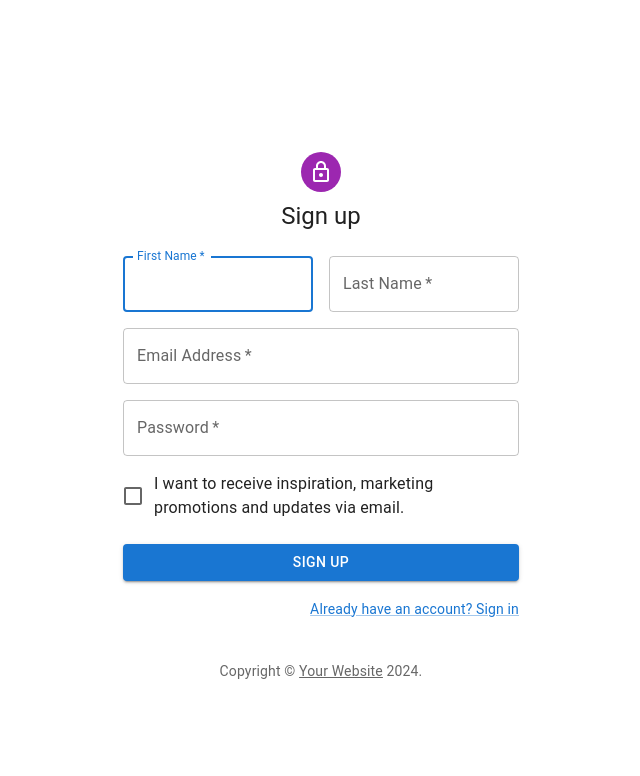
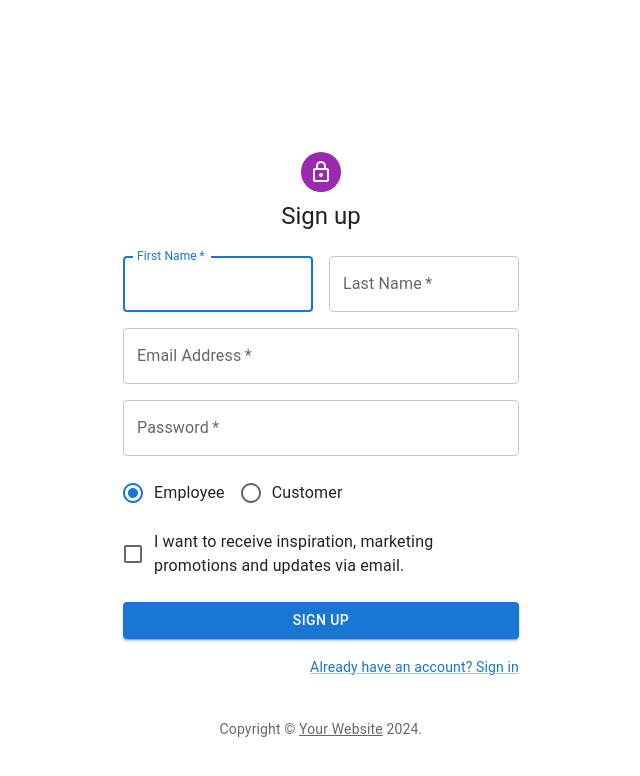
Before and after one commit to Blyndone/BookNet, a React (Create React App) app in the folder client/library-frontend/: page /signUp in a window 1280 px wide. Shown: the top 776 px of the page, without its empty margins (319-959 px from the left). Built offline with nearby package versions, Linux system fonts and the light colour scheme.

Commit message:
Updated login and sign up file

```diff
--- a/client/library-frontend/src/login.js
+++ b/client/library-frontend/src/login.js
@@ -121,7 +121,7 @@ const Login = (props) => {
             else
             // Else, ask user if they want to create a new account and if yes, then log in
                 if (window.confirm("An account does not exist with this email address: " + email + ". Do you want to create a new account?")) {
-                    logIn()
+                    navigate("/signUp")
                 }
         })
 
@@ -230,7 +230,7 @@ const Login = (props) => {
                     </Link>
                   </Grid>
                   <Grid item>
-                    <Link href="#" variant="body2">
+                    <Link href="/signUp" variant="body2">
                       {"Don't have an account? Sign Up"}
                     </Link>
                   </Grid>
--- a/client/library-frontend/src/signUp.js
+++ b/client/library-frontend/src/signUp.js
@@ -6,6 +6,8 @@ import TextField from '@mui/material/TextField';
 import FormControlLabel from '@mui/material/FormControlLabel';
 import Checkbox from '@mui/material/Checkbox';
 import Link from '@mui/material/Link';
+import RadioGroup from '@mui/material/RadioGroup';
+import Radio from '@mui/material/Radio';
 import Grid from '@mui/material/Grid';
 import Box from '@mui/material/Box';
 import LockOutlinedIcon from '@mui/icons-material/LockOutlined';
@@ -33,6 +35,9 @@ function Copyright(props) {
 const defaultTheme = createTheme();
 
 export default function SignUp() {
+    const [role, setRole] = React.useState('employee');
+
+
   const handleSubmit = (event) => {
     event.preventDefault();
     const data = new FormData(event.currentTarget);
@@ -105,6 +110,18 @@ export default function SignUp() {
                 />
               </Grid>
               <Grid item xs={12}>
+                <RadioGroup
+                  row
+                  aria-label="role"
+                  name="role"
+                  value={role}
+                  onChange={ev => setRole(ev.target.value)}
+                >
+                  <FormControlLabel value="employee" control={<Radio />} label="Employee" />
+                  <FormControlLabel value="customer" control={<Radio />} label="Customer" />
+                </RadioGroup>
+              </Grid>
+              <Grid item xs={12}>
                 <FormControlLabel
                   control={<Checkbox value="allowExtraEmails" color="primary" />}
                   label="I want to receive inspiration, marketing promotions and updates via email."
@@ -121,7 +138,7 @@ export default function SignUp() {
             </Button>
             <Grid container justifyContent="flex-end">
               <Grid item>
-                <Link href="#" variant="body2">
+                <Link href="/login" variant="body2">
                   Already have an account? Sign in
                 </Link>
               </Grid>
```
